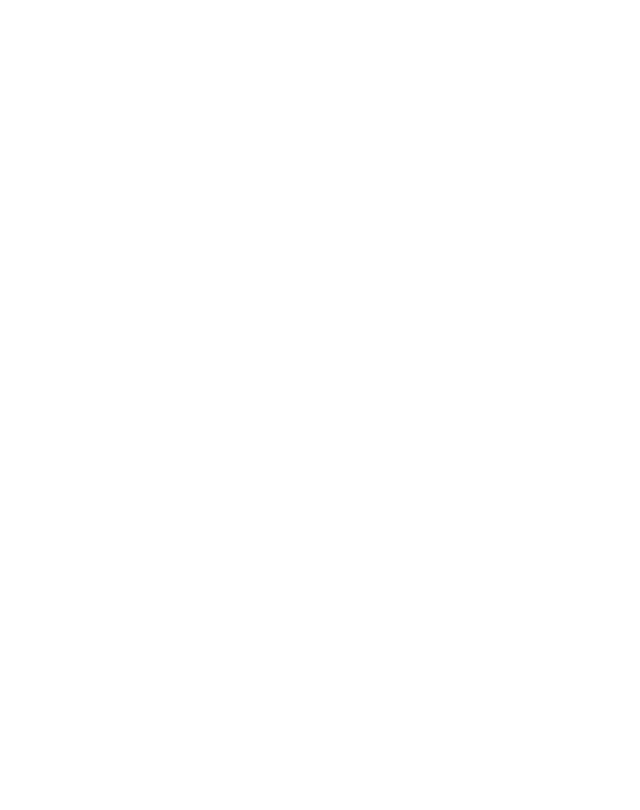
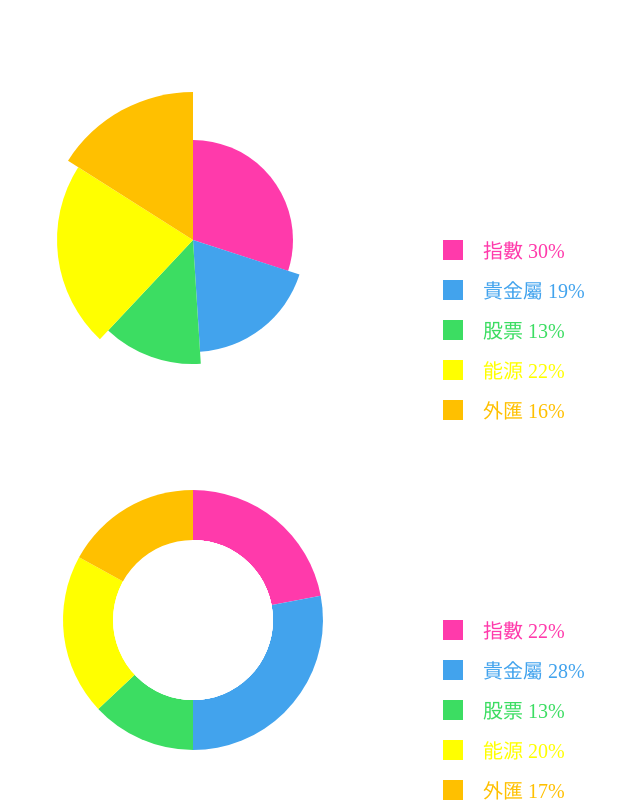
Before and after one commit to Kyle-Kao/canvasChart, a website: page index.html in a window 1280 px wide. Shown: the whole page, without its empty margins (297-937 px from the left). Drawn offline with Linux system fonts and the light colour scheme.

Commit message:
圖表: 甜甜圈型與派型

```diff
--- a/index.html
+++ b/index.html
@@ -1,14 +1,20 @@
 <!DOCTYPE html>
 <html lang="en">
+
 <head>
   <meta charset="UTF-8">
   <meta name="viewport" content="width=device-width, initial-scale=1.0">
   <title>canvasCharts</title>
   <link rel="stylesheet" href="./style.css">
 </head>
+
 <body>
-
+  <div class="box">
+    <canvas id="canvas1"></canvas>
+    <canvas id="canvas2"></canvas>
+  </div>
 
   <script type="text/javascript" src="./main.js"></script>
 </body>
+
 </html>
--- a/main.js
+++ b/main.js
@@ -1 +1,157 @@
-console.log(1)
+let chart1 = {
+  canvas: document.querySelector('#canvas1'),
+  data: [
+    {
+      name: '指數',
+      text: '30%',
+      value: '0.30',
+      color: '#ff3aab',
+    },
+    {
+      name: '貴金屬',
+      text: '19%',
+      value: '0.19',
+      color: '#42a3ed',
+    },
+    {
+      name: '股票',
+      text: '13%',
+      value: '0.13',
+      color: '#3cdd62',
+    },
+    {
+      name: '能源',
+      text: '22%',
+      value: '0.22',
+      color: '#ffff00',
+    },
+    {
+      name: '外匯',
+      text: '16%',
+      value: '0.16',
+      color: '#ffC000',
+    },
+  ],
+};
+let chart2 = {
+  canvas: document.querySelector('#canvas2'),
+  data: [
+    {
+      name: '指數',
+      text: '22%',
+      value: '0.22',
+      color: '#ff3aab',
+    },
+    {
+      name: '貴金屬',
+      text: '28%',
+      value: '0.28',
+      color: '#42a3ed',
+    },
+    {
+      name: '股票',
+      text: '13%',
+      value: '0.13',
+      color: '#3cdd62',
+    },
+    {
+      name: '能源',
+      text: '20%',
+      value: '0.20',
+      color: '#ffff00',
+    },
+    {
+      name: '外匯',
+      text: '17%',
+      value: '0.17',
+      color: '#ffc000',
+    },
+  ],
+};
+
+class Chart {
+  constructor(args) {
+    let def = {
+      ctx: args.canvas.getContext('2d'),
+      w: (args.canvas.width = 800),
+      h: (args.canvas.height = 380),
+      // 起始角度順時針方向轉
+      initAngle: -90,
+      // 第一個扇形半徑
+      middler: 100,
+      datas: args.data,
+    };
+    Object.assign(this, def, args);
+  }
+  draw(donount) {
+    for (var i = 0; i < this.data.length; i++) {
+      // var angle = (360 / 10) *i
+      var angle = this.data[i].value * 360;
+      var startAngle = (this.initAngle * Math.PI) / 180;
+      var endAngle = ((this.initAngle + angle) * Math.PI) / 180;
+      let c = this.ctx;
+      // -90*Math.PI/180
+      //繪製圖形比例
+      c.save();
+      c.fillStyle = this.data[i].color;
+      c.beginPath();
+      // 先偏移150px
+      c.translate(-150, 0);
+      // 移至畫布中央
+      c.moveTo(this.w / 2, this.h / 2);
+      if (donount) {
+        c.arc(this.w / 2, this.h / 2, 130, startAngle, endAngle);
+      } else {
+        c.arc(this.w / 2, this.h / 2, this.middler + i * 12, startAngle, endAngle);
+      }
+      c.closePath();
+      c.fill();
+      c.restore();
+      this.initAngle += angle;
+      // 顯示方塊
+      c.save();
+      c.fillStyle = this.data[i].color;
+      c.beginPath();
+      c.translate(this.w / 2 + 100, this.h / 2);
+      // 一塊寬20px & 間隔20px
+      c.fillRect(0, 40 * i, 20, 20);
+      c.fill();
+      c.restore();
+
+      // 顯示數值
+      c.save();
+      c.font = '20px Microsoft Yahei';
+      c.fillStyle = this.data[i].color;
+      c.beginPath();
+      // c.fillText(this.data[0].name, this.w / 2 + this.middler - 10, this.h / 2 - this.middler + 10);
+      c.translate(this.w / 2 + 140, this.h / 2 + 18);
+      c.fillText(this.data[i].name + ' ' + this.data[i].text, 0, 40 * i);
+      c.restore();
+
+      if (donount) {
+        c.save();
+        c.fillStyle = '#ffffff';
+        c.beginPath();
+        c.translate(-150, 0);
+        c.moveTo(this.w / 2, this.h / 2);
+        c.arc(this.w / 2, this.h / 2, 80, 0, (360 * Math.PI) / 180);
+        c.fill();
+        c.restore();
+      }
+
+
+    }
+  }
+}
+
+function init() {
+  let c = new Chart(chart1);
+  let c2 = new Chart(chart2);
+  c.draw();
+  // true為甜甜圈型
+  c2.draw(true);
+}
+
+window.addEventListener('load', () => {
+  init();
+});
--- a/style.scss
+++ b/style.scss
@@ -6,3 +6,12 @@
 html{
   font-size: 10px;
 }
+body{
+  padding-top: 5rem;
+}
+.box{
+  display: flex;
+  align-items: center;
+  justify-content: center;
+  flex-direction: column;
+}
```
Also changed, not shown: style.css.
